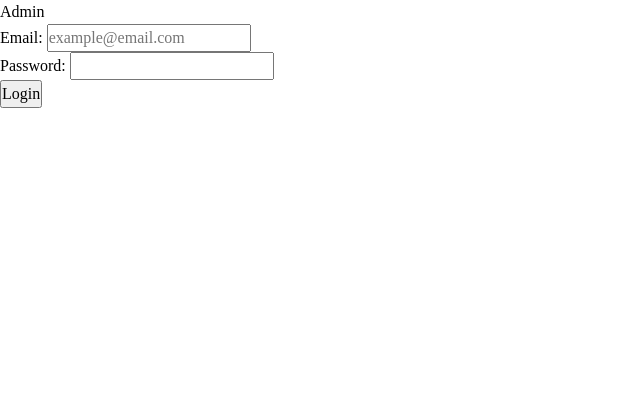
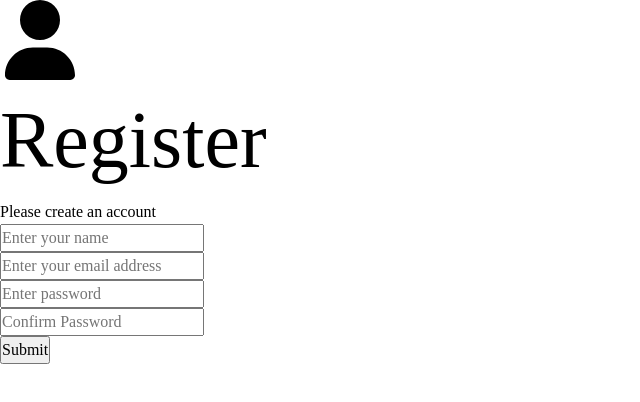
Before and after one commit to maharjansuren37/do-your-astro-v1, a React (Create React App) app in the folder client/: page /register in a window 1280 px wide. Shown: the top 402 px of the page, without its empty margins (0-640 px from the left). Built offline with nearby package versions, Linux system fonts and the light colour scheme.

Commit message:
Updated Forms

```diff
--- a/client/src/App.js
+++ b/client/src/App.js
@@ -4,41 +4,25 @@ import {
   createRoutesFromElements,
   RouterProvider
 } from "react-router-dom";
-import RootLayout from "./layouts/RootLayout";
-import Admin from "./pages/Admin";
-import AdminLayout from "./layouts/AdminLayout";
-import Dashboard from "./pages/Dashboard";
-import Login from "./pages/Login";
-import Register from "./pages/Register";
-import Header from "./layouts/Header";
+
+import HomeRootLayout from "./layouts/Home/HomeRootLayout";
+import AdminRootLayout from "./layouts/Admin/AdminRootLayout";
+import LoginForm from "./components/LoginForm";
+import RegisterForm from "./components/RegisterForm";
 
 const router = createBrowserRouter(
   createRoutesFromElements(
     <>
-      {/* <Route path="/" element={<RootLayout />}>
-
+      <Route path="/" element={<HomeRootLayout />}></Route>
+      <Route path="/admin" element={<AdminRootLayout />}>
+        {/* <Route path="/dashboard" element={<Dashboard />} />
+        <Route path="/login" element={<Login />}></Route>
+        <Route path="/register" element={<Register />}></Route> */}
       </Route>
-      <Route path="/admin" element={<Admin />}>
-
-      </Route> */}
-      <Route path="/" element={<Admin />}>
-        <Route path="/dashboard" element={<Dashboard />} />
-        <Route path="/login" element={<Login />}></Route>
-        <Route path="/register" element={<Register />}></Route>
-      </Route>
-
+      <Route path="/login" element={<LoginForm />}></Route>
+      <Route path="/register" element={<RegisterForm />}></Route>
     </>
   )
-  // [
-  //   {
-  //     path: '/',
-  //     element: <RootLayout />
-  //   },
-  //   {
-  //     path: '/admin',
-  //     element: <Admin />
-  //   }
-  // ]
 )
 
 function App() {
--- a/client/src/components/LoginForm.js
+++ b/client/src/components/LoginForm.js
@@ -1,26 +1,30 @@
 import { useState } from "react"
 
 export default function LoginForm() {
-    // const [input, setInput] = useState({
-    //     email: '',
-    //     password: ''
-    // });
+    const [formData, setFormData] = useState({
+        email: '',
+        password: ''
+    });
 
-    const [email, setEmail] = useState('');
-    const [password, setPassword] = useState('');
+    const { email, password } = formData;
 
-    // const handleInput = (e) => {
-    //     const { email, password } = e.target;
+    const onChange = (e) => {
+        setFormData((prevState) => ({
+            ...prevState,
+            [e.target.name]: e.target.value
+        }))
+    }
 
-    //     setInput((prev) => ({
-    //         ...prev,
-    //         [name]: value
-    //     }))
-    // }
+    const onSubmit = (e) => {
+        e.preventDefault();
+    }
 
     return (
-        <form>
-            <div className="form-control">
+        <>
+            <section>
+                <h1>Login</h1>
+                <form onSubmit={onSubmit}>
+                    <div className="form-group">
                         <label htmlFor="email">Email: </label>
                         <input
                             type="text"
@@ -28,7 +32,7 @@ export default function LoginForm() {
                             name="email"
                             aria-describedby="user-email"
                             aria-invalid="false"
-                    onChange={(e) => setEmail(e.target.value)}
+                            onChange={onChange}
                             value={email}
                             required />
                     </div>
@@ -39,10 +43,15 @@ export default function LoginForm() {
                             name="password"
                             aria-describedby="user-password"
                             aria-invalid="false"
-                    onChange={(e) => setPassword(e.target.value)}
+                            onChange={onChange}
+                            value={password}
+                            placeholder="Password"
                             required />
                     </div>
                     <button type="submit">Login</button>
                 </form>
+            </section>
+        </>
+
     )
 }
--- /dev/null
+++ b/client/src/components/RegisterForm.js
@@ -0,0 +1,86 @@
+import { useState } from "react";
+import { FaUser } from "react-icons/fa6";
+
+export default function RegisterForm() {
+    const [formData, setFormData] = useState({
+        name: '',
+        email: '',
+        password: '',
+        password2: ''
+    });
+
+    const { name, email, password, password2 } = formData;
+
+    const onChange = (e) => {
+        setFormData((prevState) => ({
+            ...prevState,
+            [e.target.name]: e.target.value,
+        }))
+    }
+
+    const onSubmit = (e) => {
+        e.preventDefault();
+    }
+
+    return (
+        <>
+            <section>
+                <h1>
+                    <FaUser /> Register
+                </h1>
+                <p>
+                    Please create an account
+                </p>
+            </section>
+            <section className="formSection">
+                <form onSubmit={onSubmit}>
+                    <div className="form-group">
+                        <input
+                            type="text"
+                            className="form-control"
+                            id="name" name="name"
+                            value={name}
+                            placeholder="Enter your name"
+                            onChange={onChange}
+                        />
+                    </div>
+                    <div className="form-group">
+                        <input
+                            type="text"
+                            className="form-control"
+                            id="email" name="email"
+                            value={email}
+                            placeholder="Enter your email address"
+                            onChange={onChange}
+                        />
+                    </div>
+                    <div className="form-group">
+                        <input
+                            type="password"
+                            className="form-control"
+                            id="password"
+                            name="password"
+                            value={password}
+                            placeholder="Enter password"
+                            onChange={onChange}
+                        />
+                    </div>
+                    <div className="form-group">
+                        <input
+                            type="password"
+                            className="form-control"
+                            id="password2"
+                            name="password2"
+                            value={password2}
+                            placeholder="Confirm Password"
+                            onChange={onChange}
+                        />
+                    </div>
+                    <div>
+                        <button type="submit">Submit</button>
+                    </div>
+                </form>
+            </section>
+        </>
+    )
+}
--- /dev/null
+++ b/client/src/layouts/Admin/AdminRootLayout.js
@@ -0,0 +1,11 @@
+import LoginForm from "../../components/LoginForm";
+import Register from "../../components/RegisterForm";
+import Header from "./AdminHeader";
+
+export default function AdminRootLayout() {
+    return (
+        <>
+            <Header />
+        </>
+    )
+}
--- a/client/src/layouts/AdminLayout.js
+++ /dev/null
@@ -1,9 +0,0 @@
-import Header from "./Header";
-
-export default function AdminLayout() {
-    return (
-        <>
-            <Header />
-        </>
-    )
-}
--- a/client/src/layouts/RootLayout.js
+++ b/client/src/layouts/Home/HomeRootLayout.js
@@ -1,6 +1,6 @@
 import { NavLink, Outlet } from "react-router-dom";
 
-export default function RootLayout() {
+export default function HomeRootLayout() {
     return (
         <div>
             <header>
--- a/client/src/pages/Admin.js
+++ b/client/src/pages/Admin/Admin.js
@@ -1,4 +1,4 @@
-import LoginForm from "../components/LoginForm";
+import LoginForm from "../../components/LoginForm";
 
 export default function Admin() {
     return (
```
Also changed, not shown: client/src/layouts/Admin/AdminHeader.js (renamed from client/src/layouts/Header.js). Lines whose indentation alone changed are shown as unchanged.
